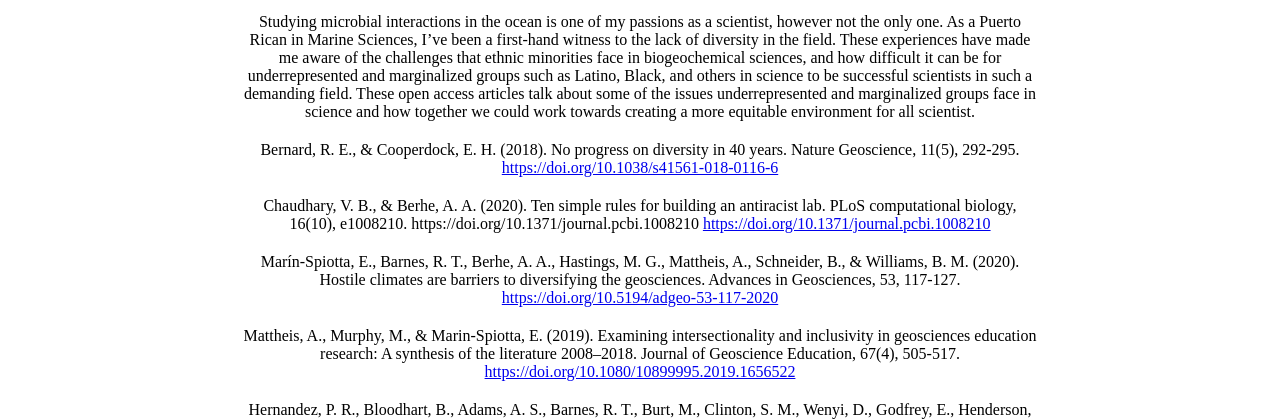
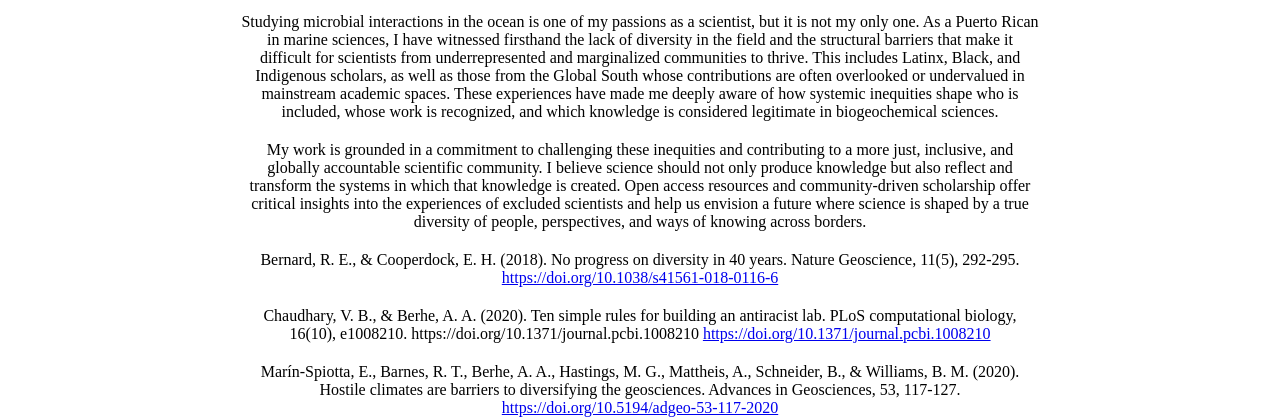
Before and after one commit to xavierfe/science, a plain HTML site: page dei.html in a window 1280 px wide. Shown: the part 316-736 px from the top of the page. Drawn offline with Linux system fonts and the light colour scheme.

Commit message:
Update dei.html

```diff
--- a/dei.html
+++ b/dei.html
@@ -94,10 +94,12 @@
   </style>
 
         <p>
-Studying microbial interactions in the ocean is one of my passions as a scientist, however not the only one. As a Puerto Rican in Marine Sciences, I’ve been a first-hand witness to the lack of diversity in the field. These experiences have made me aware of the challenges that ethnic minorities face in biogeochemical sciences, and how difficult it can be for underrepresented and marginalized groups such as Latino, Black, and others in science to be successful scientists in such a demanding field.  These open access articles talk about some of the issues underrepresented and marginalized groups face in science and how together we could work towards creating a more equitable environment for all scientist.
-
-
- </p><p>
+Studying microbial interactions in the ocean is one of my passions as a scientist, but it is not my only one. As a Puerto Rican in marine sciences, I have witnessed firsthand the lack of diversity in the field and the structural barriers that make it difficult for scientists from underrepresented and marginalized communities to thrive. This includes Latinx, Black, and Indigenous scholars, as well as those from the Global South whose contributions are often overlooked or undervalued in mainstream academic spaces. These experiences have made me deeply aware of how systemic inequities shape who is included, whose work is recognized, and which knowledge is considered legitimate in biogeochemical sciences.
+	</p>
+	      <p>
+My work is grounded in a commitment to challenging these inequities and contributing to a more just, inclusive, and globally accountable scientific community. I believe science should not only produce knowledge but also reflect and transform the systems in which that knowledge is created. Open access resources and community-driven scholarship offer critical insights into the experiences of excluded scientists and help us envision a future where science is shaped by a true diversity of people, perspectives, and ways of knowing across borders.
+	 </p>
+	      <p>
 Bernard, R. E., & Cooperdock, E. H. (2018). No progress on diversity in 40 years. Nature Geoscience, 11(5), 292-295.
 <a href="https://doi.org/10.1038/s41561-018-0116-6" onclick="openPopup(); return false;"> https://doi.org/10.1038/s41561-018-0116-6 </a>
 
```
